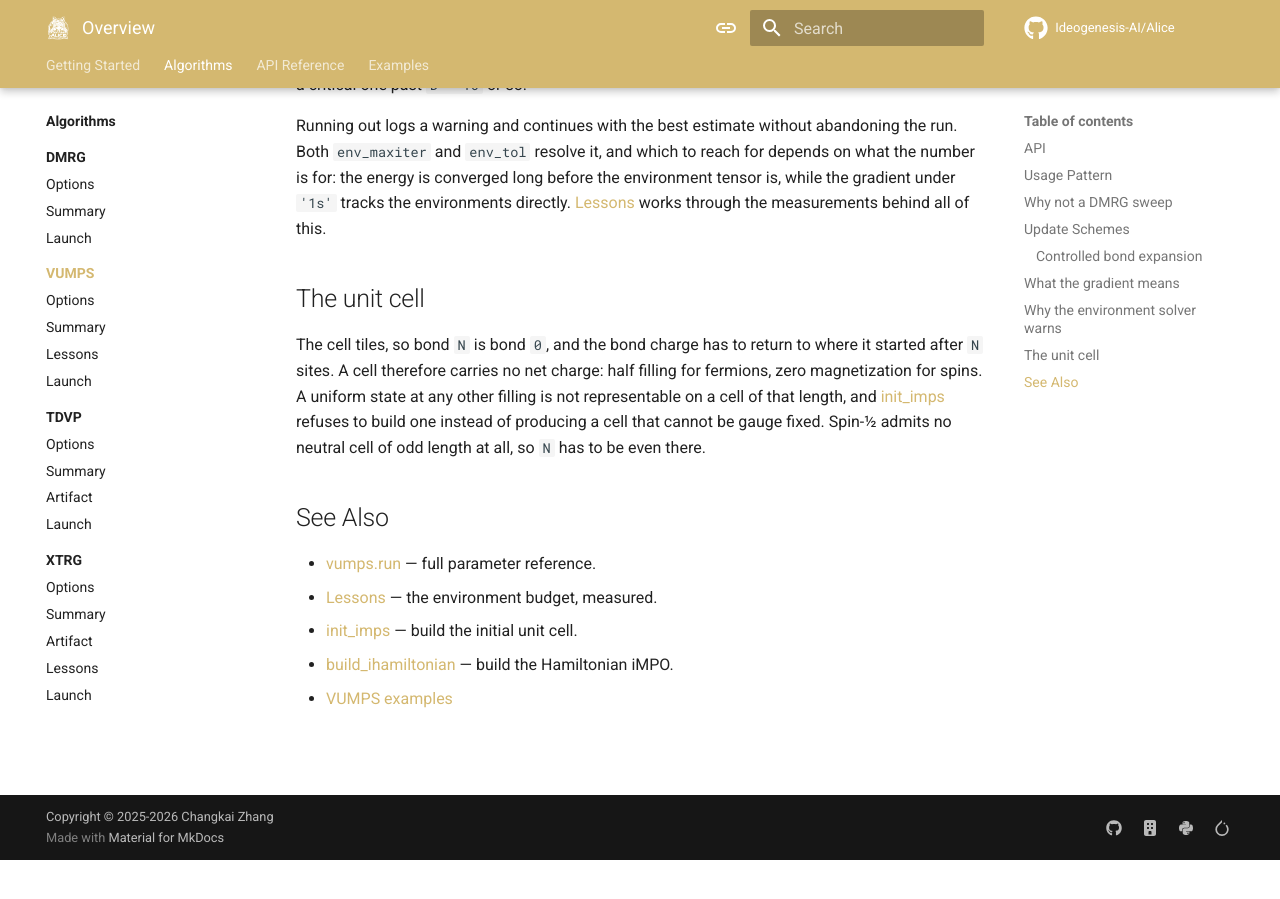
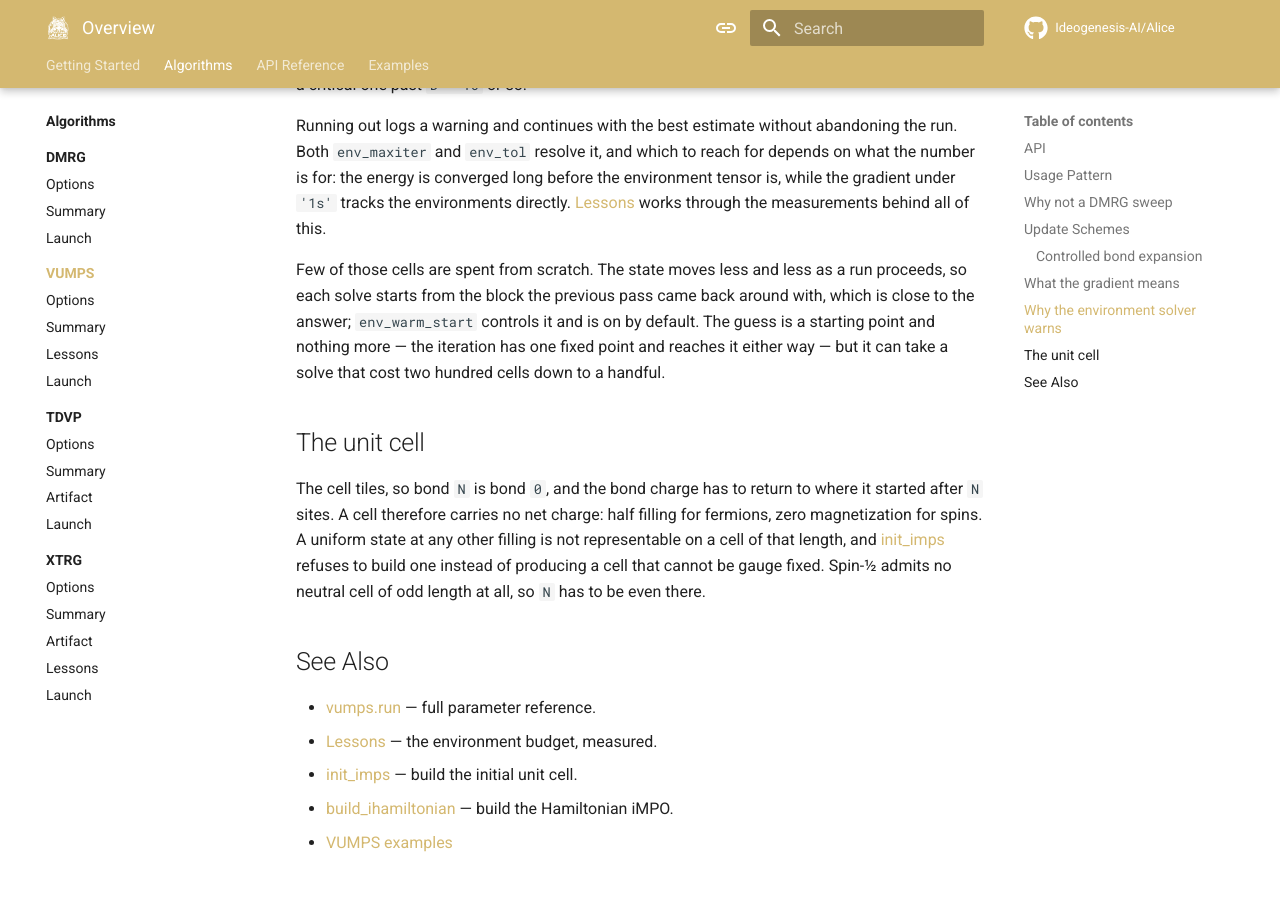
Before and after one commit to Ideogenesis-AI/Alice, an MkDocs documentation site: the page built from docs/algorithms/vumps/index.md, in a window 1280 px wide and 900 px high, scrolled down 3207 px. Built offline with MkDocs 1.6.1 and Material for MkDocs 9.7.7, drawn with Linux system fonts in a browser that asks for light colours; comment, search, counter and statistics services are not loaded; before the commit the page ends 4067 px from its top, so only the background shows below that.

Commit message:
Mention the warm environment start in the VUMPS overview
The overview explained how many cells a fixed point costs without saying that a run pays that price only once. Added a paragraph pointing at `env_warm_start` and the order of magnitude it is worth, leaving the measurements to the lessons page.

```diff
--- a/docs/algorithms/vumps/index.md
+++ b/docs/algorithms/vumps/index.md
@@ -66,6 +66,8 @@ The environment fixed point is reached by absorbing copies of the unit cell unti
 
 Running out logs a warning and continues with the best estimate without abandoning the run. Both `env_maxiter` and `env_tol` resolve it, and which to reach for depends on what the number is for: the energy is converged long before the environment tensor is, while the gradient under `'1s'` tracks the environments directly. [Lessons](lessons.md) works through the measurements behind all of this.
 
+Few of those cells are spent from scratch. The state moves less and less as a run proceeds, so each solve starts from the block the previous pass came back around with, which is close to the answer; `env_warm_start` controls it and is on by default. The guess is a starting point and nothing more — the iteration has one fixed point and reaches it either way — but it can take a solve that cost two hundred cells down to a handful.
+
 ## The unit cell
 
 The cell tiles, so bond `N` is bond `0`, and the bond charge has to return to where it started after `N` sites. A cell therefore carries no net charge: half filling for fermions, zero magnetization for spins. A uniform state at any other filling is not representable on a cell of that length, and [init_imps](../../api/network/init-imps.md) refuses to build one instead of producing a cell that cannot be gauge fixed. Spin-1/2 admits no neutral cell of odd length at all, so `N` has to be even there.
```
